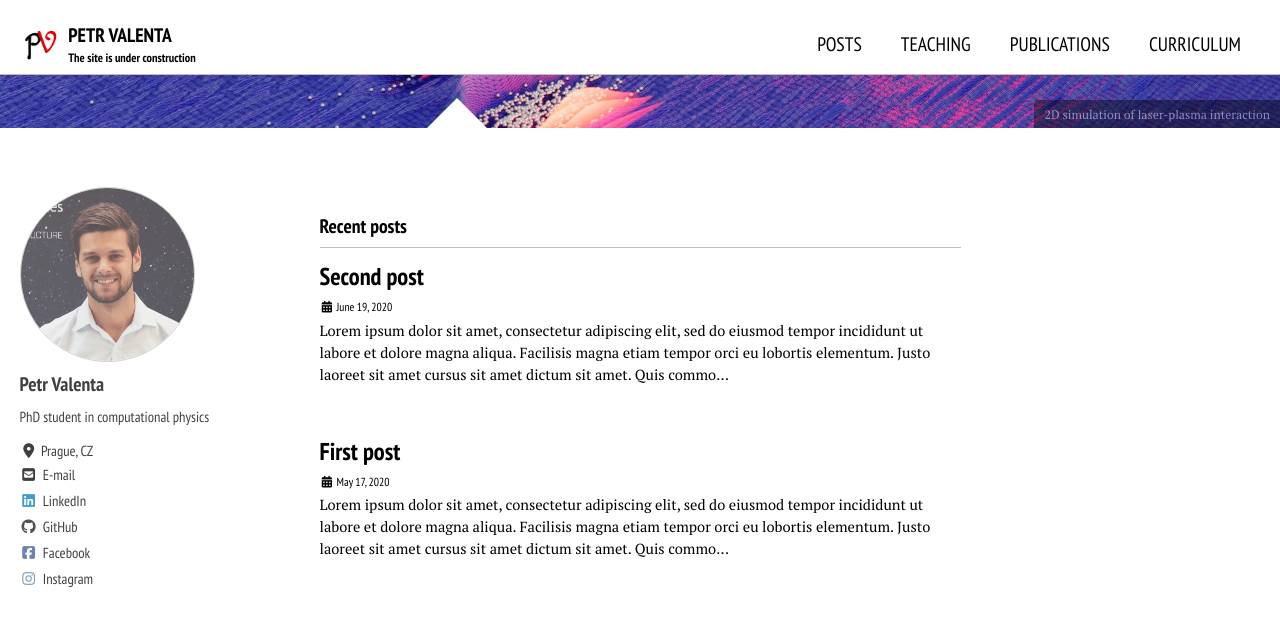
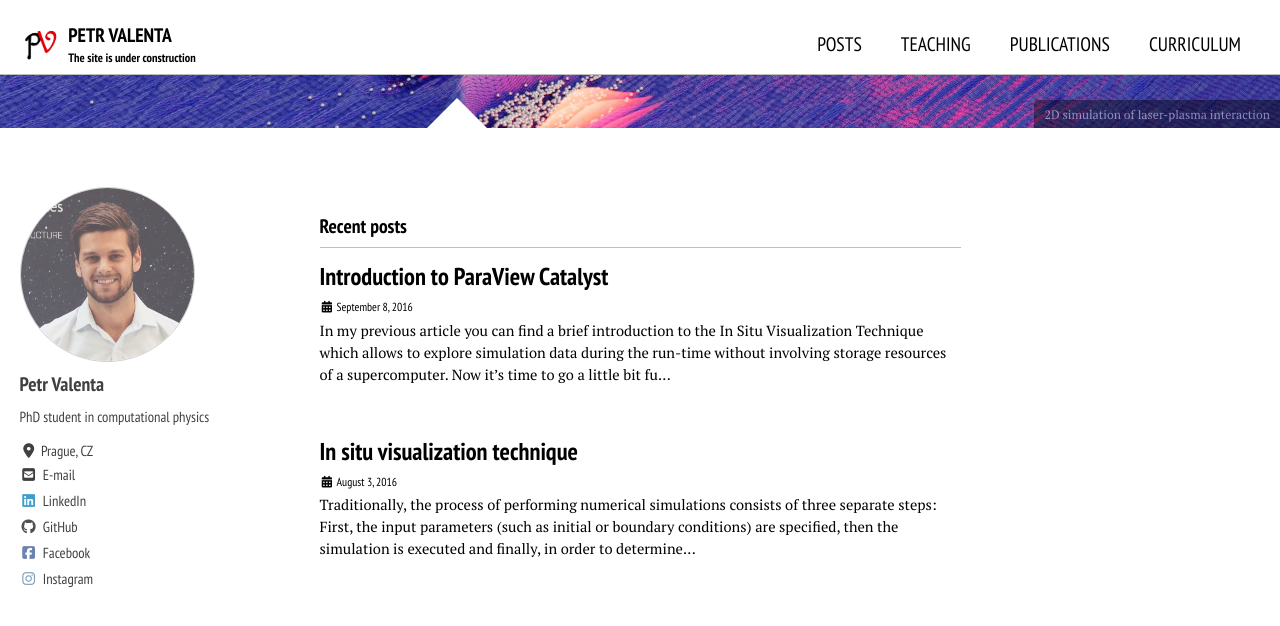
Before and after one commit to valenpe7/petrvalenta.eu, a Jekyll site: the page built from index.html, in a window 1280 px wide and 900 px high, scrolled down 267 px. Shown: the top 626 px of the window. Built offline with Jekyll 4.4.1, drawn with Linux system fonts in a browser that asks for light colours; cached includes are drawn as plain includes; nearby versions of some CDN libraries; the list of posts is cut into pages by our own code; some of the changed lines change nothing that is shown.

Commit message:
first two posts

```diff
--- a/_includes/footer.html
+++ b/_includes/footer.html
@@ -1,3 +1,4 @@
+<!--
 <div class="page__footer-follow">
   <ul class="social-icons">
     {% if site.data.ui-text[site.locale].follow_label %}
@@ -15,9 +16,9 @@
     <li><a href="{% if site.atom_feed.path %}{{ site.atom_feed.path }}{% else %}{{ '/feed.xml' | relative_url }}{% endif %}"><i class="fas fa-fw fa-rss-square" aria-hidden="true"></i> {{ site.data.ui-text[site.locale].feed_label | default: "Feed" }}</a></li>
   </ul>
 </div>
+-->
 
 <div class="page__footer-copyright">All posts are released under a <a href="http://creativecommons.org/licenses/by-sa/4.0/" rel="nofollow">Creative Commons Attribution-ShareAlike 4.0 International</a> license.</div>
-
 <div class="page__footer-copyright">All opinions and views are my own and do not represent my employer.</div>
 
 <br>
--- /dev/null
+++ b/_posts/2016-08-03-in_situ_visualization_technique.md
@@ -0,0 +1,26 @@
+---
+title: In situ visualization technique
+excerpt: "Traditionally, the process of performing numerical simulations consists of three separate steps: First, the input parameters (such as initial or boundary conditions) are specified, then the simulation is executed and finally, in order to determine the result, it is necessary to explore and analyse generated data. For several decades, increasing power of computer clusters and advancement in parallel computing methods allow scientists to perform more and more accurate simulations in various fields of human research."
+header:
+  image: /assets/images/header.jpg
+  caption: 2D simulation of laser-plasma interaction
+  image_description: 2D simulation of laser-plasma interaction
+  teaser: /assets/images/in_situ_visualization_technique/img_01.jpg
+---
+
+**Note:** This article was written for [PRACE Summer of HPC](https://summerofhpc.prace-ri.eu/) blog as a part of my internship. You can find the original post [here](https://summerofhpc.prace-ri.eu/in-situ-visualization-technique/).
+{: .notice--info}
+
+Traditionally, the process of performing numerical simulations consists of three separate steps: First, the input parameters (such as initial or boundary conditions) are specified, then the simulation is executed and finally, in order to determine the result, it is necessary to explore and analyse generated data. For several decades, increasing power of computer clusters and advancement in parallel computing methods allow scientists to perform more and more accurate simulations in various fields of human research.
+
+On the other hand, increasing demands of the simulations need more data to be stored on a disk and analysed. However, the capabilities of computing environment which is responsible for transferring the data and communication have not grown up as rapid as the computational power. Dumping and processing of all the data calculated during the simulation would take too much time, so in practice this usually means that they are stored only at several time-steps or at much coarser resolution than the original data. The rest is just discarded and the significant part of information may be potentially lost.
+
+In situ visualization stands for the technique, where the data are visualized in real-time, as it is being produced by simulation, and without involving storage resources. By using the visualization and simulation together, one can overcome the bottleneck of data transfer. Furthermore, this approach allows to monitor and interact with running simulation, so its parameters can be modified and scientist can immediately see the effect on investigating phenomena.
+
+{% include figure image_path="/assets/images/in_situ_visualization_technique/img_01.jpg" alt="In situ visualization allows to observe results during the simulation runtime." caption="In situ visualization allows to observe results during the simulation runtime." %}{: .align-center}
+
+Researchers in OGS (National Institute of Oceanography and Experimental Geophysics) use a 3D numerical model OGSTM–BFM to study the nutrient and carbon cycles in the Mediterranean Sea and their sensitivity to climatic changes. The model computes biogeochemical fluxes which transform organic and inorganic components. Recent requirement of increasing the spatial and temporal scales of the simulations encounters aforementioned problems, thus the computation time is longer and it becomes very difficult to analyse produced data.
+
+During the two months stay at CINECA supercomputing centre, I will be involved in a development of the 3D in situ visualization tool, which can be used to check and analyse the OGSTM–BFM model behaviour by consistently evaluating how the biogeochemical processes are influenced by the nutrient and carbon cycles, specifically related to the three main boundary conditions: the Atlantic inflow at Gibraltar Strait, the terrestrial inputs at rivers and the atmospheric deposition. The tool will be also beneficial to control the correctness of the computations during the simulation runtime. The implementation should be designed in such a way that allows portability to other coupled modelling systems used at OGS for many different purposes.
+
+In general, in situ visualization creates an opportunity to explore and analyse much more data than is possible with traditional techniques. Also, as high performance computing moves towards the exascale era, in situ approach is widely predicted to become more and more important as an efficient tool for speed-up of large scale simulations.
--- /dev/null
+++ b/_posts/2016-09-08-introduction_to_paraview_catalyst.md
@@ -0,0 +1,31 @@
+---
+title: Introduction to ParaView Catalyst
+excerpt: "In my previous article you can find a brief introduction to the In Situ Visualization Technique which allows to explore simulation data during the run-time without involving storage resources of a supercomputer. Now it’s time to go a little bit further and focus on how to integrate in situ analysis capabilities with your own code. In this article I would like to show you what does it take and whether it is worth to put an effort into it."
+header:
+  image: /assets/images/header.jpg
+  caption: 2D simulation of laser-plasma interaction
+  image_description: 2D simulation of laser-plasma interaction
+  teaser: /assets/images/introduction_to_paraview_catalyst/img_01.jpg
+---
+
+**Note:** This article was written for [PRACE Summer of HPC](https://summerofhpc.prace-ri.eu/) blog as a part of my internship. You can find the original post [here](https://summerofhpc.prace-ri.eu/introduction-to-paraview-catalyst/).
+{: .notice--info}
+
+**Warning:** Since version 5.9 the Catalyst API has changed significantly and the information in this article might be no longer valid. The latest Catalyst docs are available [here](https://catalyst-in-situ.readthedocs.io/en/latest/index.html).
+{: .notice--warning}
+
+In my previous article you can find a brief introduction to the [in situ visualization technique]({% post_url 2016-08-03-in_situ_visualization_technique %}) which allows to explore simulation data during the run-time without involving storage resources of a supercomputer. Now it’s time to go a little bit further and focus on how to integrate in situ analysis capabilities with your own code. In this article I would like to show you what does it take and whether it is worth to put an effort into it.
+
+Recently, there has already been done a significant work in the development of several in situ solutions that can be directly embedded into the simulation code, so there is no need to rewrite it from scratch. Here I will look closer on ParaView, a popular multi-platform scientific data analysis and visualization environment which is distributed under an open source license. While demonstrating its qualities in post-processing of extremely large datasets for a long time, thanks to Catalyst library ParaView now also belongs among currently available in situ visualization tools.
+
+Catalyst, a relatively new component of ParaView, has been designed for fast integration with numerical codes and performing real-time analysis of generated data. It changes the traditional three-step simulation workflow. Here you first specify, which data you would like to see and analyse in situ. For this reason Catalyst uses a pipelines that are executed during the initial phase of the numerical simulation. In these pipelines, you can utilize all the post-processing capabilities which ParaView offers. In other words, you select the data which simulation produce, then apply filters such as slices, streamlines or iso-surfaces and finally choose what should be dumped for deeper investigation. This way, the output can be significantly reduced because the processed elements, which carry all the information you are interested in, are much smaller than the full datasets.
+
+{% include figure image_path="/assets/images/introduction_to_paraview_catalyst/img_01.jpg" alt="Example of simulation connected to Catalyst. In the top-left window you can see the Catalyst sources and the datasets that are extracted to the server. Real-time results are then visualised in the main window." caption="Example of simulation connected to Catalyst. In the top-left window you can see the Catalyst sources and the datasets that are extracted to the server. Real-time results are then visualised in the main window." %}{: .align-center}
+
+Since ParaView is built on the standard visualization toolkit VTK, the simulation internal data structures have to be transferred into the VTK data structures. This is done via so called adaptors. Adaptor is a simulation interface, which should be separated from the code, in order not to disturb it and simplify build process. At the end of the day, you have to call only three functions of the adaptor from the original code. The first one, which is called only once per simulation run, initializes Catalyst and loads pre-configured pipelines. The second one creates VTK grids, appends the computed attributes on it and dumps selected elements with frequency specified by the user. And the last function is used at the end of the simulation to release all Catalyst resources.
+
+Once you finish the procedure specified above and instrument your code with Catalyst, it is time to run the simulation. First you should run pvserver, a component which represents the server on which ParaView is running and process all the data. Then you can connect to that server with ParaView client and control the visualization remotely from your local machine or using visualization nodes of a supercomputer. The main advantage of doing this is that pvserver can be executed in parallel, so with enough resources you can smoothly explore even extremely large datasets. Via ParaView client you can then connect to Catalyst with port number specified in the pipelines. Once you are connected, the pvserver waits for the simulation data. The last step is to execute the simulation. Notice that the order is not important, there is no problem of connecting to already running jobs.
+
+During the simulation, user can see the size of the datasets that simulation produces. But by default, none of the data is available on the server. The computationally expensive operations are done only on user’s demand via ParaView graphical interface. So the user can select data structures and analyse them the same way as via post-processing. But there is one difference: the simulation is running so user can observe the data as it is being generated. With Catalyst, it is also possible to pause the simulation or specify a break-point at selected time step. This can be helpful if you expect some interesting behaviour of investigated phenomena or for identifying of regions, where the numerical instability arises.
+
+In summary, ParaView Catalyst is easy to integrate with already existing simulation code and offers really deep insight into the large amount of data corresponding to the simulated phenomena. If your code spends too much time for dumping generated data or if you contend with insufficient storage resources, ParaView Catalyst could be an elegant solution. In addition, in situ visualization is expected to enable a wide range of new interactive applications in future.
--- a/_posts/2020-05-17-first_post.md
+++ /dev/null
@@ -1,19 +0,0 @@
----
-title: First post
-header:
-  image: /assets/images/header.jpg
-  caption: 2D simulation of laser-plasma interaction
-  image_description: 2D simulation of laser-plasma interaction
-
-  teaser: /assets/images/avatar.jpg
----
-
-Lorem ipsum dolor sit amet, consectetur adipiscing elit, sed do eiusmod tempor incididunt ut labore et dolore magna aliqua. Facilisis magna etiam tempor orci eu lobortis elementum. Justo laoreet sit amet cursus sit amet dictum sit amet. Quis commodo odio aenean sed adipiscing diam donec adipiscing. Felis eget nunc lobortis mattis. Sem integer vitae justo eget magna fermentum iaculis eu. Neque viverra justo nec ultrices dui sapien eget. Sapien faucibus et molestie ac feugiat sed lectus vestibulum mattis. Mattis nunc sed blandit libero. Vitae aliquet nec ullamcorper sit amet risus nullam eget felis.
-
-Sit amet dictum sit amet justo donec enim diam vulputate. Cursus sit amet dictum sit. Ipsum faucibus vitae aliquet nec ullamcorper sit amet. Dignissim cras tincidunt lobortis feugiat vivamus at augue. Leo in vitae turpis massa. Diam volutpat commodo sed egestas egestas fringilla phasellus. Consequat mauris nunc congue nisi vitae suscipit tellus. Ut pharetra sit amet aliquam id diam. Sed velit dignissim sodales ut. Magnis dis parturient montes nascetur ridiculus mus. Condimentum id venenatis a condimentum. Aliquam ut porttitor leo a diam. Id neque aliquam vestibulum morbi blandit cursus risus. Eu feugiat pretium nibh ipsum consequat nisl vel pretium. Eu non diam phasellus vestibulum lorem sed risus. Feugiat pretium nibh ipsum consequat nisl vel pretium. Elit ut aliquam purus sit amet luctus venenatis lectus magna. In dictum non consectetur a erat nam. Eu sem integer vitae justo eget. Nunc faucibus a pellentesque sit amet porttitor eget dolor.
-
-Hendrerit gravida rutrum quisque non tellus orci ac auctor. Feugiat scelerisque varius morbi enim nunc faucibus a pellentesque. Faucibus pulvinar elementum integer enim neque volutpat ac tincidunt vitae. Nibh tellus molestie nunc non. Dictum sit amet justo donec. Id consectetur purus ut faucibus pulvinar elementum integer. Enim facilisis gravida neque convallis a cras semper. Fermentum dui faucibus in ornare quam viverra. Aliquam eleifend mi in nulla posuere sollicitudin aliquam ultrices sagittis. Leo vel fringilla est ullamcorper. Leo vel fringilla est ullamcorper eget nulla facilisi etiam dignissim. Et leo duis ut diam.
-
-Amet nisl purus in mollis nunc. A cras semper auctor neque. Lobortis feugiat vivamus at augue eget arcu dictum varius duis. Commodo elit at imperdiet dui accumsan. Faucibus scelerisque eleifend donec pretium vulputate. Etiam dignissim diam quis enim. Pellentesque pulvinar pellentesque habitant morbi tristique senectus et netus et. Nisi lacus sed viverra tellus in hac habitasse. Venenatis lectus magna fringilla urna porttitor. Enim blandit volutpat maecenas volutpat blandit. Hac habitasse platea dictumst vestibulum rhoncus est pellentesque. Amet nisl suscipit adipiscing bibendum. Ullamcorper sit amet risus nullam. Elit scelerisque mauris pellentesque pulvinar pellentesque habitant morbi tristique senectus. Id volutpat lacus laoreet non curabitur gravida arcu ac tortor. Ipsum dolor sit amet consectetur adipiscing elit. In dictum non consectetur a erat. Consequat id porta nibh venenatis cras sed. Mattis aliquam faucibus purus in massa tempor.
-
-Mauris cursus mattis molestie a iaculis at erat pellentesque. Commodo sed egestas egestas fringilla phasellus faucibus scelerisque eleifend donec. Etiam sit amet nisl purus in mollis nunc sed. Tellus orci ac auctor augue mauris augue neque gravida in. Odio euismod lacinia at quis risus sed vulputate. Amet luctus venenatis lectus magna. Mauris vitae ultricies leo integer malesuada nunc. Fames ac turpis egestas maecenas pharetra convallis. At ultrices mi tempus imperdiet nulla malesuada pellentesque elit eget. Ultrices vitae auctor eu augue ut. Eu consequat ac felis donec et odio pellentesque diam volutpat. Massa enim nec dui nunc mattis enim ut tellus. Non odio euismod lacinia at quis risus sed vulputate. Hendrerit dolor magna eget est lorem ipsum dolor sit.
--- a/_posts/2020-06-19-second_post.md
+++ /dev/null
@@ -1,24 +0,0 @@
----
-title: Second post
-header:
-  image: /assets/images/header.jpg
-  teaser: /assets/images/avatar.jpg
----
-
-Lorem ipsum dolor sit amet, consectetur adipiscing elit, sed do eiusmod tempor incididunt ut labore et dolore magna aliqua. Facilisis magna etiam tempor orci eu lobortis elementum. Justo laoreet sit amet cursus sit amet dictum sit amet. Quis commodo odio aenean sed adipiscing diam donec adipiscing. Felis eget nunc lobortis mattis. Sem integer vitae justo eget magna fermentum iaculis eu. Neque viverra justo nec ultrices dui sapien eget. Sapien faucibus et molestie ac feugiat sed lectus vestibulum mattis. Mattis nunc sed blandit libero. Vitae aliquet nec ullamcorper sit amet risus nullam eget felis [GitHub](http://github.com).
-
-### Heading 1
-
-Sit amet dictum sit amet justo donec enim diam vulputate. Cursus sit amet dictum sit. Ipsum faucibus vitae aliquet nec ullamcorper sit amet. Dignissim cras tincidunt lobortis feugiat vivamus at augue. Leo in vitae turpis massa. Diam volutpat commodo sed egestas egestas fringilla phasellus. Consequat mauris nunc congue nisi vitae suscipit tellus. Ut pharetra sit amet aliquam id diam. Sed velit dignissim sodales ut. Magnis dis parturient montes nascetur ridiculus mus. Condimentum id venenatis a condimentum. Aliquam ut porttitor leo a diam. Id neque aliquam vestibulum morbi blandit cursus risus. Eu feugiat pretium nibh ipsum consequat nisl vel pretium. Eu non diam phasellus vestibulum lorem sed risus. Feugiat pretium nibh ipsum consequat nisl vel pretium. Elit ut aliquam purus sit amet luctus venenatis lectus magna. In dictum non consectetur a erat nam. Eu sem integer vitae justo eget. Nunc faucibus a pellentesque sit amet porttitor eget dolor.
-
-### Heading 2
-
-Hendrerit gravida rutrum quisque non tellus orci ac auctor. Feugiat scelerisque varius morbi enim nunc faucibus a pellentesque. Faucibus pulvinar elementum integer enim neque volutpat ac tincidunt vitae. Nibh tellus molestie nunc non. Dictum sit amet justo donec. Id consectetur purus ut faucibus pulvinar elementum integer. Enim facilisis gravida neque convallis a cras semper. Fermentum dui faucibus in ornare quam viverra. Aliquam eleifend mi in nulla posuere sollicitudin aliquam ultrices sagittis. Leo vel fringilla est ullamcorper. Leo vel fringilla est ullamcorper eget nulla facilisi etiam dignissim. Et leo duis ut diam.
-
-### Heading 3
-
-Amet nisl purus in mollis nunc. A cras semper auctor neque. Lobortis feugiat vivamus at augue eget arcu dictum varius duis. Commodo elit at imperdiet dui accumsan. Faucibus scelerisque eleifend donec pretium vulputate. Etiam dignissim diam quis enim. Pellentesque pulvinar pellentesque habitant morbi tristique senectus et netus et. Nisi lacus sed viverra tellus in hac habitasse. Venenatis lectus magna fringilla urna porttitor. Enim blandit volutpat maecenas volutpat blandit. Hac habitasse platea dictumst vestibulum rhoncus est pellentesque. Amet nisl suscipit adipiscing bibendum. Ullamcorper sit amet risus nullam. Elit scelerisque mauris pellentesque pulvinar pellentesque habitant morbi tristique senectus. Id volutpat lacus laoreet non curabitur gravida arcu ac tortor. Ipsum dolor sit amet consectetur adipiscing elit. In dictum non consectetur a erat. Consequat id porta nibh venenatis cras sed. Mattis aliquam faucibus purus in massa tempor.
-
-### Heading 4
-
-Mauris cursus mattis molestie a iaculis at erat pellentesque. Commodo sed egestas egestas fringilla phasellus faucibus scelerisque eleifend donec. Etiam sit amet nisl purus in mollis nunc sed. Tellus orci ac auctor augue mauris augue neque gravida in. Odio euismod lacinia at quis risus sed vulputate. Amet luctus venenatis lectus magna. Mauris vitae ultricies leo integer malesuada nunc. Fames ac turpis egestas maecenas pharetra convallis. At ultrices mi tempus imperdiet nulla malesuada pellentesque elit eget. Ultrices vitae auctor eu augue ut. Eu consequat ac felis donec et odio pellentesque diam volutpat. Massa enim nec dui nunc mattis enim ut tellus. Non odio euismod lacinia at quis risus sed vulputate. Hendrerit dolor magna eget est lorem ipsum dolor sit.
```
Also changed, not shown: assets/images/in_situ_visualization_technique/img_01.jpg (added), assets/images/introduction_to_paraview_catalyst/img_01.jpg (added).
